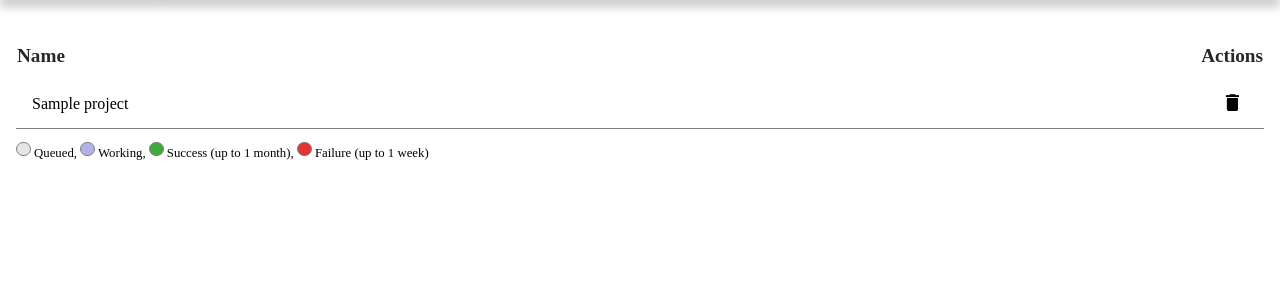
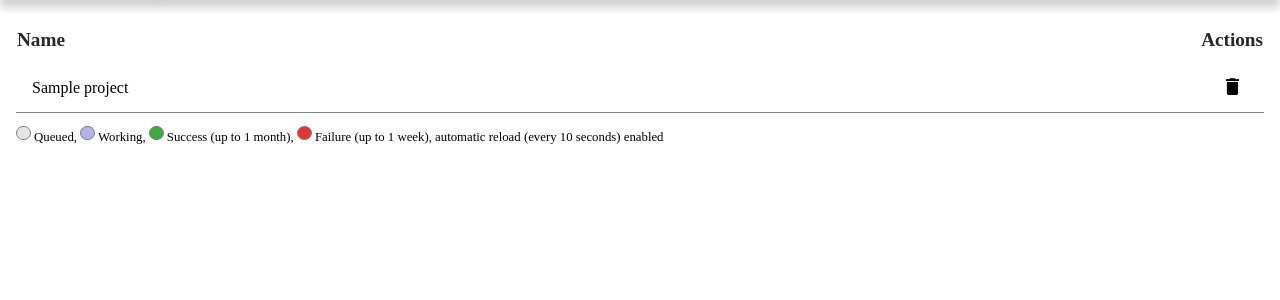
Before and after one commit to simonmicro/Shotcut-Autoexporter, a Python web app: template autoexporter/app/templates/list.html in a window 1280 px wide. Shown: the part 45-345 px from the top of the page. Run offline with Jinja, Linux system fonts and the light colour scheme; the template is opened without the code that fills it: most values are stand-ins (such as "Sample title", 1, 10 or a date in 2020); some libraries are stand-ins or nearby versions.

Commit message:
Better log, auto reload info, faster restart

```diff
--- a/autoexporter/app/jobs.py
+++ b/autoexporter/app/jobs.py
@@ -35,6 +35,7 @@ def doWork():
         if p.getStatus() == app.config.STATUS_QUEUED:
             try:
                 p.run()
+                break # By default only run one job, this should make sure the parent thread can terminate faster!
             except Exception as e:
                 p.setStatus(app.config.STATUS_FAILURE)
                 jLog.error('Project execution failure: ' + str(e))
@@ -57,7 +58,7 @@ bgThread.start()
 def stopAllJobs():
     global run_threads
     if run_threads:
-        jLog.info('Shutting down jobs...')
+        jLog.info('Shutting down jobs (this will may take a while)...')
         run_threads = False
         bgThread.join()
     else:
--- a/autoexporter/app/routes.py
+++ b/autoexporter/app/routes.py
@@ -106,10 +106,10 @@ def list():
     if not len(projects):
         flash('No projects found, please upload one!')
         return redirect(url_for('upload'))
-    autoreload = False
+    autoreload = 0
     for p in projects:
         if p.getStatus() == app.config.STATUS_QUEUED or p.getStatus() == app.config.STATUS_WORKING:
-            autoreload = True
+            autoreload = 10
             break
     return render_template('list.html', title='LIST', projects=projects, autoreload=autoreload)
 
--- a/autoexporter/app/static/main.css
+++ b/autoexporter/app/static/main.css
@@ -38,7 +38,7 @@ table {
     justify-content: space-between;
     background: rgb(80, 80, 80);
     box-shadow: 0 0.5em 0.5em lightgrey;
-    margin-bottom: 2em;
+    margin-bottom: 1em;
     color: rgb(240, 240, 240);
 }
 
--- a/autoexporter/app/templates/list.html
+++ b/autoexporter/app/templates/list.html
@@ -3,7 +3,7 @@
 {% block main_head %}
     <link rel="stylesheet" href="{{ url_for('static', filename='list.css') }}">
     {% if autoreload %}
-    <meta http-equiv="refresh" content="10">
+    <meta http-equiv="refresh" content="{{ autoreload }}">
     {% endif %}
 {% endblock %}
 
@@ -34,6 +34,6 @@
         <span class="color-sample queued"></span> Queued,
         <span class="color-sample working"></span> Working,
         <span class="color-sample success"></span> Success (up to 1 month),
-        <span class="color-sample failure"></span> Failure (up to 1 week)
+        <span class="color-sample failure"></span> Failure (up to 1 week){% if autoreload %}, automatic reload (every {{ autoreload }} seconds) enabled{% endif %}
     </p>
 {% endblock %}
```
Also changed, not shown: autoexporter/app/models.py (+11 -10 lines).
